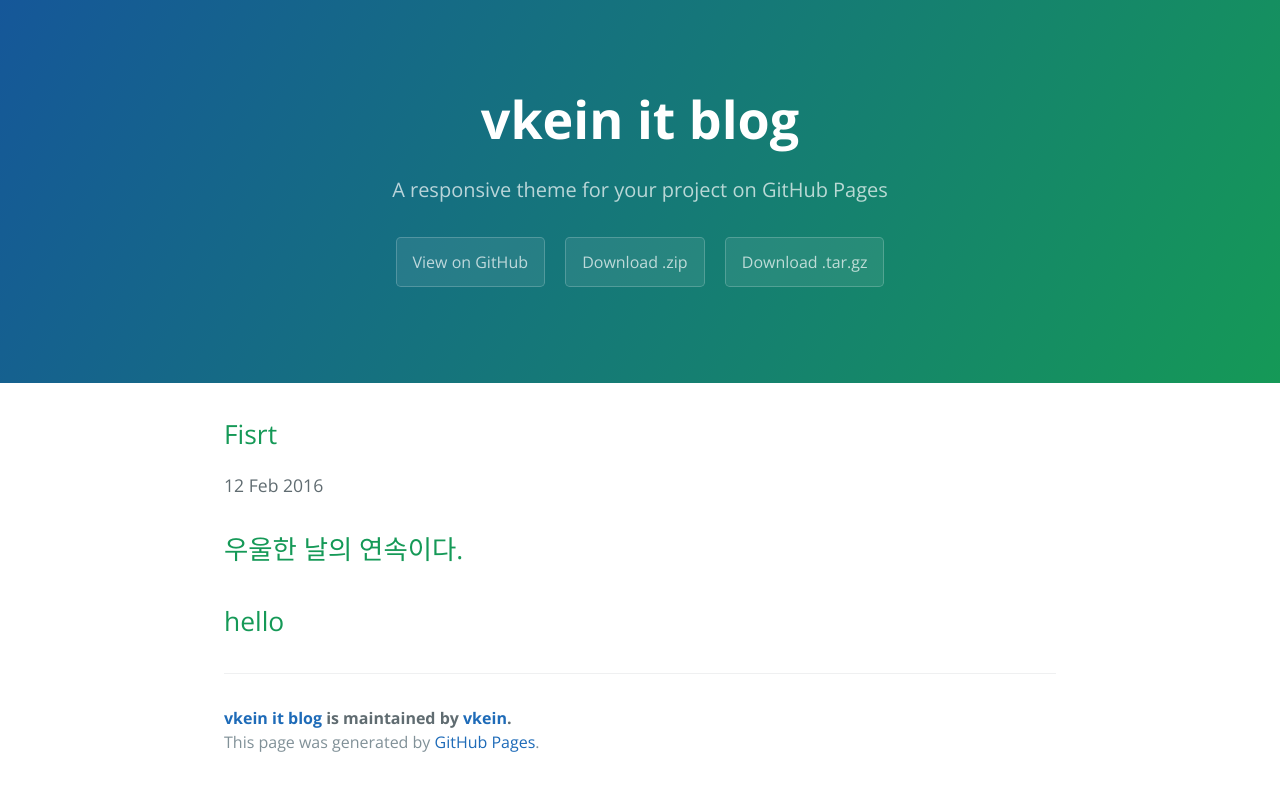
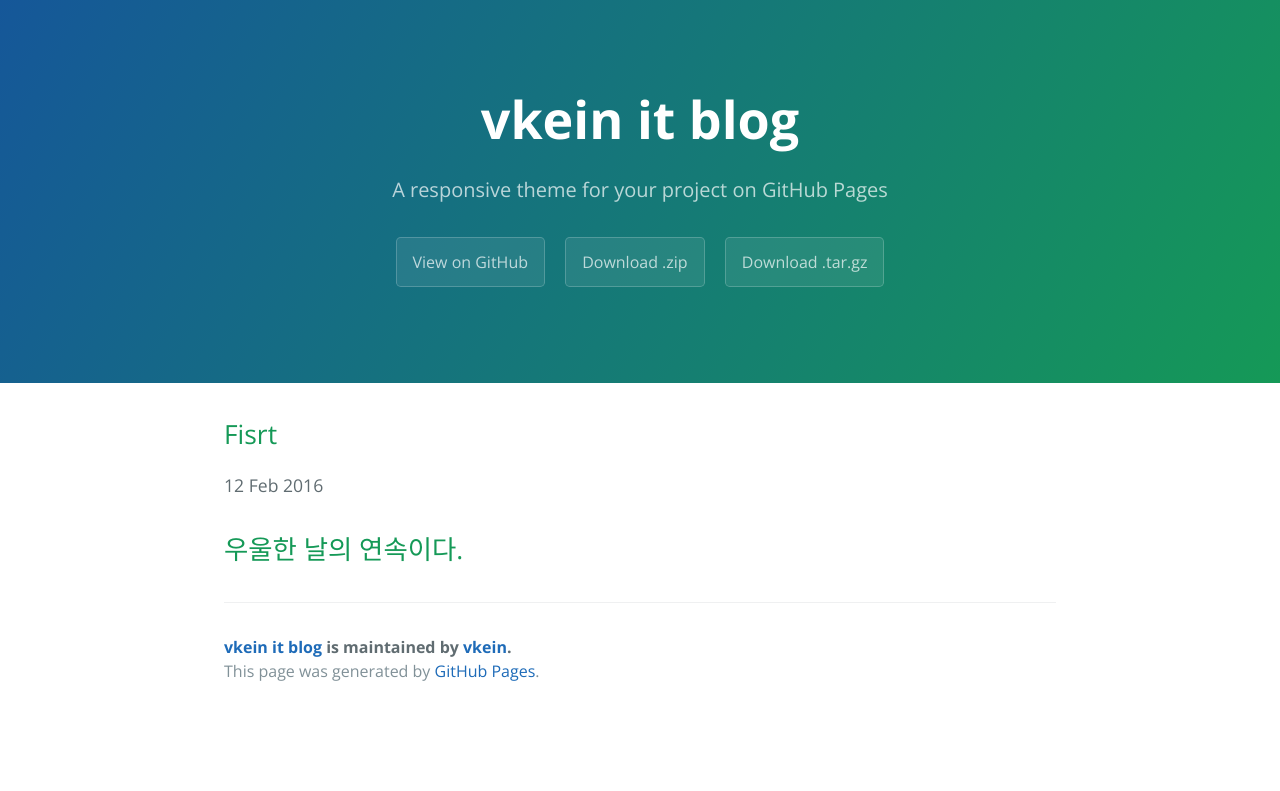
Before and after one commit to jaeheehan/jaeheehan.github.io, a Jekyll site: the page built from _posts/2019-01-18-first.markdown, in a window 1280 px wide. Shown: the top 791 px of the page. Built offline with Jekyll 4.4.1, drawn with Linux system fonts in a browser that asks for light colours; comment, search, counter and statistics services are not loaded.

Commit message:
Update post.html

```diff
--- a/_layouts/post.html
+++ b/_layouts/post.html
@@ -1,13 +1,12 @@
 ---
 layout: default
 ---
-<article>
+
 <h2>{{ page.title }}</h2>
 <p class="meta">{{ page.date | date_to_string }}</p>
 
 {{ content }}
 
- <h2>hello</h2>
-{% include disqus_comments.html %}
-
-</article>
+{% if page.comments != false %}
+  {% include disqus_comments.html %}
+{% endif %}
```
